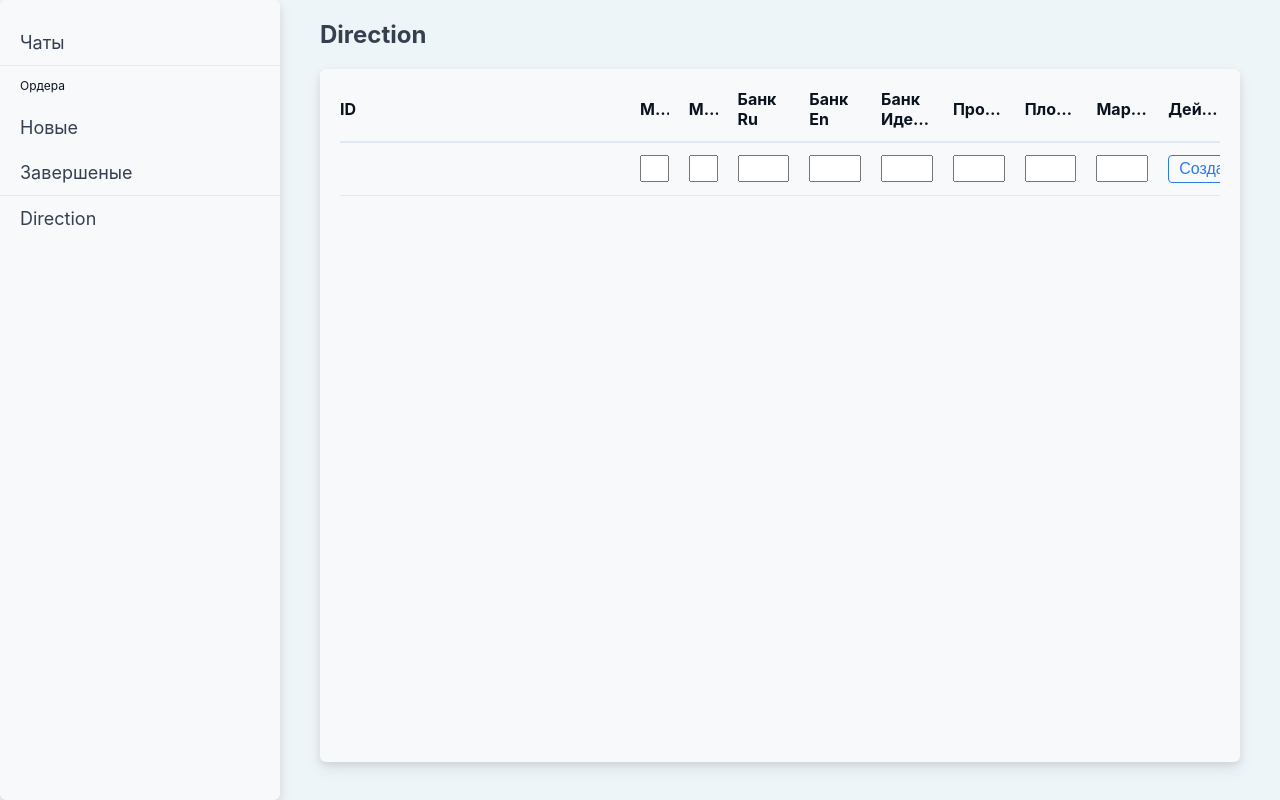
After one commit to Kllop/CryptoExchanger, a Flask app: page /control-direction in a window 1280 px wide. The commit adds this page. Run offline with Flask 3, Linux system fonts and the light colour scheme; the visitor is signed in with stand-in values (Sample User, id 1); data that the repository does not hold is empty; some libraries are stand-ins or nearby versions.

Commit message:
add direction page

```diff
--- a/Web-site/main.py
+++ b/Web-site/main.py
@@ -280,6 +280,13 @@ def create_direction(user_id:str, data:dict):
 
 ########## METHODS #########
 
+@app.route("/control-direction", methods = ["GET"])
+def direction_page():
+    user_id = getAdminId()
+    if user_id == None:
+        return redirect("/")
+    return make_response(render_template("admin/direction.html"))
+
 @app.route("/all_direction", methods = ["GET"])
 def direction_method():
     user_id = getAdminId()
--- /dev/null
+++ b/Web-site/static/css/admin/direction.css
@@ -0,0 +1,103 @@
+.direction {
+    display: flex;
+    justify-content: flex-start;
+    flex-direction: column;
+
+    height: calc(100vh - 38px);
+    max-width: calc(100vw - 360px);
+    width: 100vw;
+}
+
+.direction-container {
+    width: 100%;
+    height: 100%;
+    overflow: auto;
+    border-radius: 0.375rem;
+    box-shadow: var(--box-shadow);
+    background-color: var(--form-bg);
+    position: relative;
+    box-sizing: border-box;
+    display: flex;
+    flex-direction: column;
+    padding: 20px 20px 25px;
+}
+
+.direction-list {
+
+}
+
+.direction-item {
+    display: flex;
+    align-items: center;
+    gap: 20px;
+    padding: 12px 0;
+    border-bottom: 1px solid #e1e8f6;
+}
+
+.direction-item-header {
+    font-weight: 700;
+    border-bottom: 2px solid #e1e8f6;
+    padding-top: 0px;
+}
+
+.direction-item > div {
+    width: 180px;
+    overflow: hidden;
+    text-overflow: ellipsis;
+}
+.direction-item > div:nth-child(1){
+    width: 280px;
+    min-width: 280px;
+}
+.direction-item > div:nth-child(2), .direction-item > div:nth-child(3){
+    width: 100px;
+}
+
+.direction-item > div input {
+    width: 100%;
+    padding: 4px;
+}
+
+.direction-item > div button {
+    display: inline-block;
+    font-weight: 500;
+    line-height: 1.5;
+    color: #5e6e82;
+    text-align: center;
+    vertical-align: middle;
+    cursor: pointer;
+    -webkit-user-select: none;
+    -moz-user-select: none;
+    -ms-user-select: none;
+    user-select: none;
+    background-color: transparent;
+    border: 1px solid transparent;
+    padding: 1px 10px;
+    font-size: 1rem;
+    border-radius: 0.25rem;
+    -webkit-transition: color .15s ease-in-out,background-color .15s ease-in-out,border-color .15s ease-in-out,-webkit-box-shadow .15s ease-in-out;
+    -o-transition: color .15s ease-in-out,background-color .15s ease-in-out,border-color .15s ease-in-out,box-shadow .15s ease-in-out;
+    transition: color .15s ease-in-out,background-color .15s ease-in-out,border-color .15s ease-in-out,box-shadow .15s ease-in-out,-webkit-box-shadow .15s ease-in-out;
+}
+
+.direction-item > div button.danger {
+    color: #e63757;
+    border-color: #e63757;
+}
+
+.direction-item > div button.danger:hover {
+    color: #fff;
+    background-color: #e63757;
+    border-color: #e63757;
+}
+
+.direction-item > div button.primary {
+    color: #2c7be5;
+    border-color: #2c7be5;
+}
+
+.direction-item > div button.primary:hover {
+    color: #fff;
+    background-color: #2c7be5;
+    border-color: #2c7be5;
+}
--- /dev/null
+++ b/Web-site/static/js/admin_direction.js
@@ -0,0 +1,93 @@
+
+
+const url = "127.0.0.1:9020/all_direction"
+
+function createDirection() {
+  const coin = $("#f-coin").val();
+  const pay_method = $("#f-pay_method").val();
+  const bank_ru = $("#f-bank_ru").val();
+  const bank_en = $("#f-bank_en").val();
+  const bank_ind = $("#f-bank_ind").val();
+  const percent = $("#f-percent").val();
+  const area = $("#f-area").val();
+  const market = $("#f-market").val();
+
+  const payload = {coin, pay_method, bank_ru, bank_en, bank_ind, percent, area, market}
+  console.log('pay', payload);
+  $.ajax({
+    url: '/create_direction',
+    type: "post",
+    contentType: "application/json; charset=utf-8",
+    data : JSON.stringify(payload),
+    success: function (response) {
+      getAllDirections()
+    },
+    error: function (xhr) {
+      console.log('Не удалось загрузить данные')
+    }
+  });
+
+}
+
+function removeDirection(uid) {
+  console.log(uid);
+  $.ajax({
+    url: '/remove_direction',
+    type: "post",
+    contentType: "application/json; charset=utf-8",
+    data : JSON.stringify({uid}),
+    success: function (response) {
+      getAllDirections()
+    },
+    error: function (xhr) {
+      console.log('Не удалось загрузить данные')
+    }
+  });
+}
+
+function getAllDirections() {
+  $.ajax({
+    url: '/all_direction',
+    type: "get",
+    success: function (response) {
+      // console.log(response);
+      renderDirectionList(response.data)
+    },
+    error: function (xhr) {
+      console.log('Не удалось загрузить данные')
+    }
+  });
+}
+
+$( document ).ready(function() {
+  getAllDirections();
+});
+
+function renderDirectionList(directions) {
+  $("#direction-list").empty();
+
+  directions.forEach(item => {
+    $("#direction-list").append(
+      `
+        <div class="direction-item">
+            <div>${item[0]}</div>
+            <div>${item[1]}</div>
+            <div>${item[2]}</div>
+            <div>${item[3]}</div>
+            <div>${item[4]}</div>
+            <div>${item[5]}</div>
+            <div>${item[6]}</div>
+            <div>${item[7]}</div>
+            <div>${item[8]}</div>
+            <div>
+                <button
+                  class="danger"
+                  onclick="removeDirection('${item[0]}')"
+                >
+                    Удалить
+                </button>
+            </div>
+        </div>
+      `)
+  })
+}
--- a/Web-site/static/js/index.js
+++ b/Web-site/static/js/index.js
@@ -179,8 +179,8 @@ $(document).on('click', '#fab_send', function (event) {
   socketMarketGraph.send(message)
 });
 
-// url = true ? "wss://jango-exchange.com/chat" : "ws://127.0.0.1:9020/chat"
-url = "ws://127.0.0.1:9020/chat"
+url = true ? "wss://jango-exchange.com/chat" : "ws://127.0.0.1:9020/chat"
+// url = "ws://127.0.0.1:9020/chat"
 
 let socketMarketGraph;
 
--- a/Web-site/static/js/main.js
+++ b/Web-site/static/js/main.js
@@ -82,6 +82,7 @@ function SenderOfferData() {
   const setterNumber = $("#setter_number").val()
   const setterTelegram = $("#setter_telegram").val()
   const getterNumber = $("#getter_number").val()
+  const setterEmail = $("#setter_email").val()
 
   $.ajax({
     url: "/bid",
@@ -95,7 +96,8 @@ function SenderOfferData() {
       getterType: getterType,
       setterNumber: setterNumber,
       setterTelegram: setterTelegram,
-      getterNumber: getterNumber
+      getterNumber: getterNumber,
+      setter_email: setterEmail,
     }),
     success: function (response) {
       window.location.href = '/bid'
--- /dev/null
+++ b/Web-site/templates/admin/direction.html
@@ -0,0 +1,51 @@
+<html>
+<head>
+    <link href="static/css/admin/admin.css" rel="stylesheet" type="text/css">
+    <link href="static/css/admin/direction.css" rel="stylesheet" type="text/css">
+    <script type="text/javascript" src="https://ajax.googleapis.com/ajax/libs/jquery/3.1.1/jquery.min.js"></script>
+    <script type="text/javascript"
+            src="//cdnjs.cloudflare.com/ajax/libs/jquery-cookie/1.4.1/jquery.cookie.min.js"></script>
+</head>
+<body>
+{% block sidebar %}
+{% include "admin/sidebar.html" %}
+{% endblock %}
+<main class="direction">
+    <h2 style="color: #344050">Direction</h2>
+    <div class="direction-container">
+        <div class="direction-list">
+            <div class="direction-item direction-item-header">
+                <div>ID</div>
+                <div>Монета</div>
+                <div>Метод</div>
+                <div>Банк Ru</div>
+                <div>Банк En</div>
+                <div>Банк Идентификатор</div>
+                <div>Процент</div>
+                <div>Площадка</div>
+                <div>Маркет</div>
+                <div>Действие</div>
+            </div>
+        </div>
+        <div class="direction-list">
+            <div class="direction-item">
+                <div></div>
+                <div><input id="f-coin"/></div>
+                <div><input id="f-pay_method"/></div>
+                <div><input id="f-bank_ru"/></div>
+                <div><input id="f-bank_en"/></div>
+                <div><input id="f-bank_ind"/></div>
+                <div><input id="f-percent"/></div>
+                <div><input id="f-area"/></div>
+                <div><input id="f-market"/></div>
+                <div>
+                    <button class="primary" onclick="createDirection()">Создать</button>
+                </div>
+            </div>
+        </div>
+        <div class="direction-list" id="direction-list"></div>
+    </div>
+</main>
+<script src="static/js/admin_direction.js"></script>
+</body>
+</html>
--- a/Web-site/templates/admin/sidebar.html
+++ b/Web-site/templates/admin/sidebar.html
@@ -27,6 +27,13 @@
                 </div>
             </a>
         </div>
+        <div class="menu-list">
+            <a href="/control-direction">
+                <div class="menu-list__item">
+                    Direction
+                </div>
+            </a>
+        </div>
     </div>
 </aside>
 {% endblock %}
--- a/Web-site/templates/main/main.html
+++ b/Web-site/templates/main/main.html
@@ -25,10 +25,11 @@
                     <input type="text" placeholder="Номер карты*" id="setter_number">
                     <input type="text" placeholder="Telegram*" id="setter_telegram">
                 </div>
-                <div class="d-flex flex-1">
+                <div class="d-flex flex-column flex-1 gap28">
                     <select class="select_bank" id="coin_network">
                         <option selected>Bitcoin(BTC)</option>
                     </select>
+                    <input type="email" placeholder="Email*" id="setter_email">
                 </div>
             </div>
             <input type="text" placeholder="Bitcoin кошелёк*" id="getter_number">
```
Also changed, not shown: Web-site/static/css/admin/admin-chat.css (+5 -4 lines), Web-site/static/css/admin/order-panel.css (+4 -6 lines).
